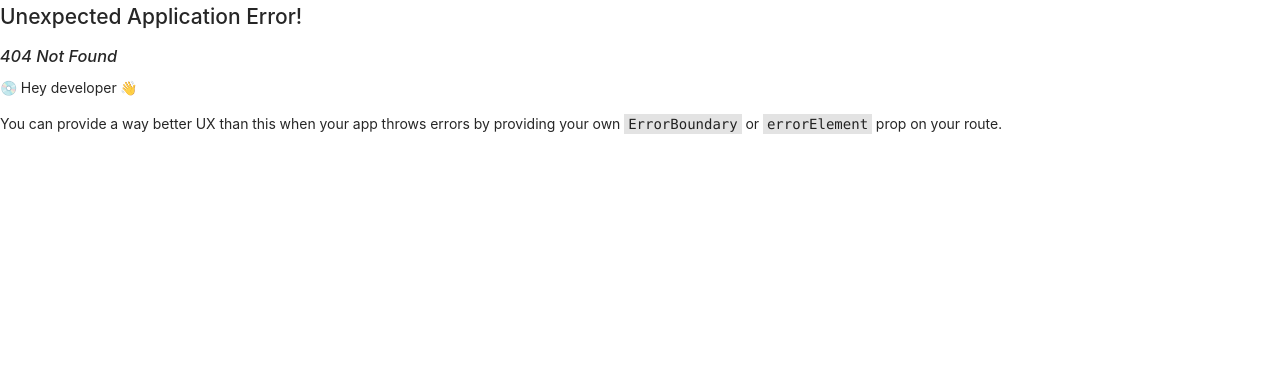
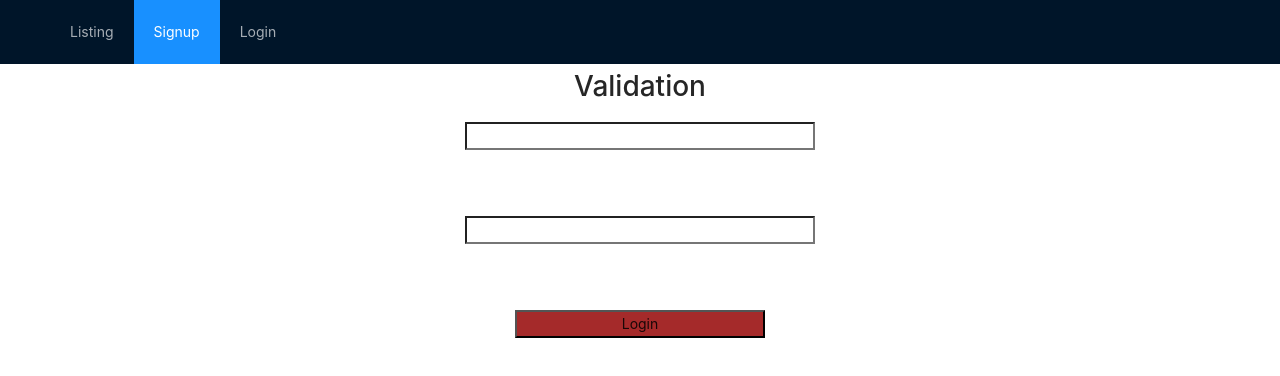
Before and after one commit to Harshitagupta2201/julyfsreactlistingapp, a React (Create React App) app: page /validation in a window 1280 px wide. Before the commit this address had no page. Shown: the top 376 px of the page. Built offline with nearby package versions, Linux system fonts and the light colour scheme.

Commit message:
Validation and login api

```diff
--- a/src/pages/Listing.js
+++ b/src/pages/Listing.js
@@ -75,10 +75,27 @@ const Listing = () => {
 
   const [data,setData]=useState([]);
 
+
 useEffect(()=>{
+
+  if (!localStorage.getItem("token")){
+    navigate("/login");
+    return
+  }
 
   async function apiCall(){
     try {
+
+      // Get the token from localstorage and will pass the token into my api
+      // in headers
+
+      // That how to pass headers in axios
+
+      let config = {
+        headers: {
+          token: "value",  // you have to do it dynamically
+        }
+      }
       const result=await axios.get("http://rustycoder.live:8000/listing")
       setData(result.data.data);
 
--- a/src/pages/Login.js
+++ b/src/pages/Login.js
@@ -2,12 +2,26 @@ import React from "react";
 import { useNavigate } from "react-router-dom";
 import { Button, Checkbox, Form, Input } from "antd";
 
+import axios from "axios";
+
 const Login = () => {
   const navigate = useNavigate(); // for dynmaic page routing
   const onFinish = (values) => {
-    // api ca;; here --->>
 
-    navigate("/listing");
+    axios.post("http://rustycoder.live:8181/auth/login",values).then(response=>{
+      console.log("Data---",response)
+      localStorage.setItem("token",response.data.access_token)
+      navigate("/listing");
+
+    }).catch(err=>{
+
+      console.log(err);
+
+    })
+
+
+
+
   };
   const onFinishFailed = (errorInfo) => {
     console.log("Failed:", errorInfo);
--- /dev/null
+++ b/src/pages/Validation.js
@@ -0,0 +1,108 @@
+import React,{useState} from 'react'
+
+const Validation = () => {
+    const [state,setState]=useState({
+        username:"",
+        password:""
+
+    })
+/*
+    const [errors,setErrors]=useState([
+
+
+    ])
+    */
+   const [errors,setErrors]=useState({})
+    const input={
+        display:"inline-block",
+        width:"350px"
+
+    }
+
+    const button={
+        display:"inline-block",
+        width:"250px",
+        backgroundColor:"brown"
+    }
+
+    const handleChange=(event)=>{
+        setState({...state,[event.target.name]:event.target.value});
+
+    }
+
+    const handleClick=()=>{
+
+
+       /*
+        if (state.username.length>0 && state.password.length>0){
+            /// we will allow only if the length is available
+        }else{
+          //  alert("Please input the proper data")
+
+        }
+        */
+
+        if (state.username.length==0){
+            /// we will allow only if the length is available
+            //setErrors([...errors,{field:"username",type:"Can't Be Empty"}])
+
+            setErrors({...errors,"username":"Username is Required"})
+        }
+
+       /* if (!state.username.includes("@")){
+            /// we will allow only if the length is available
+            //setErrors([...errors,{field:"username",type:"Enter Proper email"}])
+        }
+        */
+
+
+
+        else if (state.password.length==0){
+            setErrors({...errors,"password":"Password is Required"})
+
+            /// we will allow only if the length is available
+           // setErrors([...errors,{field:"password",type:"Can't Be Empty"}])
+        }
+
+
+
+
+        // Api call here ---
+
+    }
+  return (
+    <div>
+<h1>Validation</h1>
+
+
+<input style={input}  type={"text"} name="username" onChange={handleChange}/> <br></br><br></br>
+{errors.username?<label style={{color:"red"}}>{errors.username}</label> :""} <br></br><br></br>
+
+
+<input style={input}  type={"text"}  name="password" onChange={handleChange}/><br></br><br></br>
+{errors.password?<label style={{color:"red"}}>{errors.password}</label> :""} <br></br><br></br>
+
+
+
+<button style={button} onClick={handleClick}>
+    Login
+</button>
+
+{/*
+    errors.map(ele=>(
+      <> <label style={{color:"red"}}> Field {ele.field} {ele.type} </label> <br/></>
+
+    ))
+    */
+}
+
+
+
+
+
+
+    </div>
+  )
+}
+
+export default Validation
--- a/src/route.js
+++ b/src/route.js
@@ -3,6 +3,7 @@ import About from "./pages/About";
 import Listing from "./pages/Listing";
 import Login from "./pages/Login";
 import SignUp from "./pages/SignUp";
+import Validation from "./pages/Validation";
 
 const Routes = [
   {
@@ -25,6 +26,11 @@ const Routes = [
         path: "about",
         element: <About />,
       },
+
+      {
+        path: "validation",
+        element: <Validation />,
+      },
     ],
   },
 ];
```
